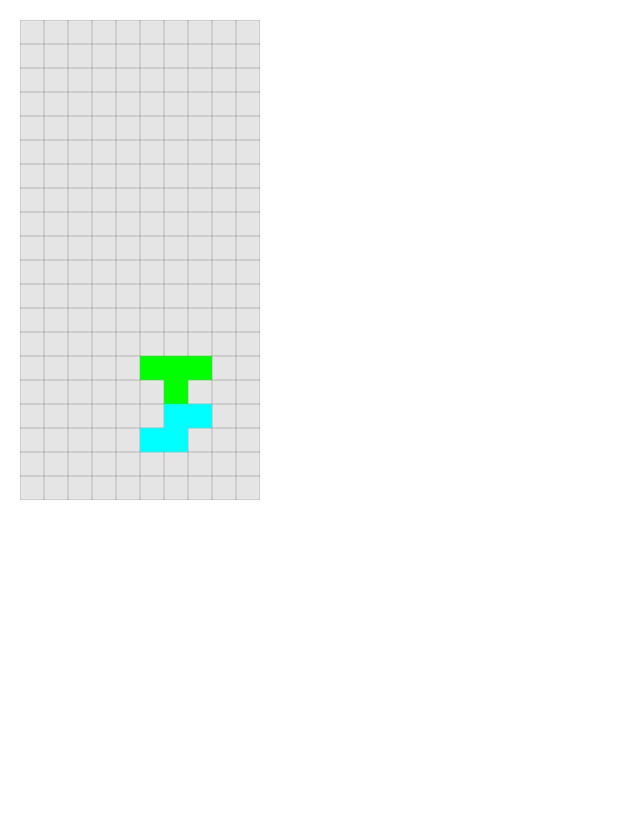
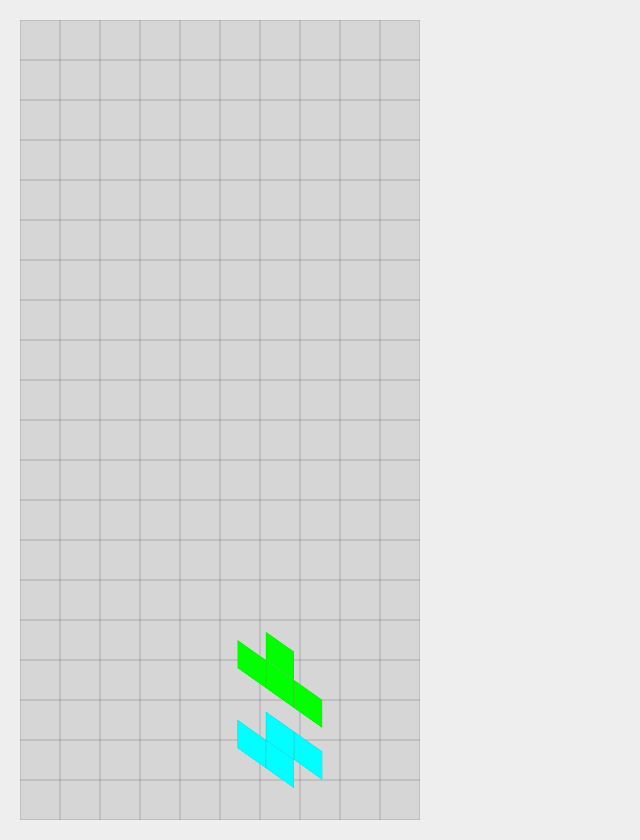
Before and after one commit to zilverline/isometris, a React app: page / in a window 1280 px wide. Shown: the whole page, without its empty margins (0-640 px from the left). Before the commit the page ends 800 px from the top, so only its background shows below. Built offline with nearby package versions, Linux system fonts and the light colour scheme; the HTML template or start-up script is replaced by a standard one.

Commit message:
Make tetriminos isometric

```diff
--- a/src/components/Block.scss
+++ b/src/components/Block.scss
@@ -1,19 +1,82 @@
+$block_width: 1em;
+$block_height: 1em;
+
+$front_darken: 9%;
+$right_darken: 15%;
+
 .block {
-  width: 1em;
-  height: 1em;
-  margin: 0;
-  padding: 0;
-  float: left;
+  position: relative;
+  width: $block_width;
+  height: $block_height;
+  box-shadow: inset 0 0 1px #222;
+
+  &:before, &:after {
+    content: '';
+    width: $block_width;
+    height: $block_height;
+    position: absolute;
+    box-shadow: inset 0 0 1px #222;
+  }
+
+  &:before {
+    transform-origin: 0% 0%;
+    transform: rotateX(-90deg) translateY(-1em);
+  }
+
+  &:after {
+    transform-origin: 100% 100%;
+    transform: rotateY(-90deg) translateX(1em);
+  }
 
   &.transparent {
     background-color: transparent;
+    box-shadow: none;
+
+    &:before, &:after {
+      background-color: transparent;
+      box-shadow: none;
+    }
   }
 
-  &.orange { background-color: orange; }
-  &.cyan { background-color: cyan; }
-  &.red { background-color: red; }
-  &.yellow { background-color: yellow; }
-  &.magenta { background-color: magenta; }
-  &.lime { background-color: lime; }
-  &.blue { background-color: blue; }
+  &.orange {
+    background-color: orange;
+    &:before { background-color: darken(orange, $front_darken); }
+    &:after { background-color: darken(orange, $right_darken); }
+  }
+
+  &.cyan {
+    background-color: cyan;
+    &:before { background-color: darken(cyan, $front_darken); }
+    &:after { background-color: darken(cyan, $right_darken); }
+  }
+
+  &.red {
+    background-color: red;
+    &:before { background-color: darken(red, $front_darken); }
+    &:after { background-color: darken(red, $right_darken); }
+  }
+
+  &.yellow {
+    background-color: yellow;
+    &:before { background-color: darken(yellow, $front_darken); }
+    &:after { background-color: darken(yellow, $right_darken); }
+  }
+
+  &.magenta {
+    background-color: magenta;
+    &:before { background-color: darken(magenta, $front_darken); }
+    &:after { background-color: darken(magenta, $right_darken); }
+  }
+
+  &.lime {
+    background-color: lime;
+    &:before { background-color: darken(lime, $front_darken); }
+    &:after { background-color: darken(lime, $right_darken); }
+  }
+
+  &.blue {
+    background-color: blue;
+    &:before { background-color: darken(blue, $front_darken); }
+    &:after { background-color: darken(blue, $right_darken); }
+  }
 }
--- a/src/components/Tetrimino.js
+++ b/src/components/Tetrimino.js
@@ -23,14 +23,14 @@ class Tetrimino extends Component {
   J(rotation) {
     return (
       <div className={`tetrimino J rotate-${rotation}`}>
+        <Block color='yellow' />
         <Block color='transparent' />
-        <Block color='yellow' />
-
         <Block color='transparent' />
-        <Block color='yellow' />
 
         <Block color='yellow' />
         <Block color='yellow' />
+        <Block color='yellow' />
+
       </div>
     );
   }
@@ -39,13 +39,12 @@ class Tetrimino extends Component {
     return (
       <div className={`tetrimino L rotate-${rotation}`}>
         <Block color='magenta' />
-        <Block color='transparent' />
+        <Block color='magenta' />
+        <Block color='magenta' />
 
         <Block color='magenta' />
         <Block color='transparent' />
-
-        <Block color='magenta' />
-        <Block color='magenta' />
+        <Block color='transparent' />
       </div>
     );
   }
@@ -64,13 +63,13 @@ class Tetrimino extends Component {
   S(rotation) {
     return (
       <div className={`tetrimino S rotate-${rotation}`}>
+        <Block color='cyan' />
         <Block color='transparent' />
-        <Block color='cyan' />
         <Block color='cyan' />
 
         <Block color='cyan' />
+        <Block color='transparent' />
         <Block color='cyan' />
-        <Block color='transparent' />
       </div>
     );
   }
@@ -79,10 +78,9 @@ class Tetrimino extends Component {
     return (
       <div className={`tetrimino T rotate-${rotation}`}>
         <Block color='lime' />
+        <Block color='transparent' />
         <Block color='lime' />
         <Block color='lime' />
-
-        <Block color='transparent' />
         <Block color='lime' />
         <Block color='transparent' />
       </div>
@@ -92,13 +90,13 @@ class Tetrimino extends Component {
   Z(rotation) {
     return (
       <div className={`tetrimino Z rotate-${rotation}`}>
+        <Block color='transparent' />
+        <Block color='orange' />
+        <Block color='orange' />
+
         <Block color='orange' />
         <Block color='orange' />
         <Block color='transparent' />
-
-        <Block color='transparent' />
-        <Block color='orange' />
-        <Block color='orange' />
       </div>
     );
   }
--- a/src/components/Tetrimino.scss
+++ b/src/components/Tetrimino.scss
@@ -1,15 +1,36 @@
 .tetrimino {
-  &.O {
-    width: 2em;
-    height: 2em;
-  }
+  display: flex;
+  flex-flow: column wrap;
+  flex-direction: column-reverse;
+  transform: rotateX(45deg) rotateY(45deg);
+  transform-style: preserve-3d;
 
   &.I {
     width: 1em;
     height: 4em;
   }
 
+  &.J {
+    width: 2em;
+    height: 3em;
+  }
+
+  &.L {
+    width: 2em;
+    height: 3em;
+  }
+
+  &.O {
+    width: 2em;
+    height: 2em;
+  }
+
   &.S {
+    width: 3em;
+    height: 2em;
+  }
+
+  &.T {
     width: 3em;
     height: 2em;
   }
@@ -18,24 +39,4 @@
     width: 3em;
     height: 2em;
   }
-
-  &.L {
-    width: 2em;
-    height: 3em;
-  }
-
-  &.J {
-    width: 2em;
-    height: 3em;
-  }
-
-  &.T {
-    width: 3em;
-    height: 2em;
-  }
-
-  &.rotate-0 { transform: rotate(0deg); }
-  &.rotate-90 { transform: rotate(90deg) }
-  &.rotate-180 { transform: rotate(180deg) }
-  &.rotate-270 { transform: rotate(270deg) }
 }
--- a/src/index.css
+++ b/src/index.css
@@ -6,7 +6,13 @@ body {
   margin: 0;
   padding: 0;
   font-family: sans-serif;
-  font-size: 24px;
+  font-size: 40px;
+  background-color: #eee;
   padding: 20px;
   height: 100%;
+  display: flex;
 }
+
+.tetrimino {
+  margin: 50px auto;
+}
```
